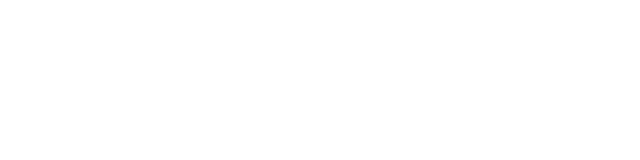
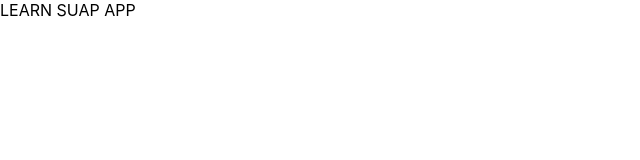
Before and after one commit to DGouron/learn-suap, a React (Create React App) app: page / in a window 1280 px wide. Shown: the top 160 px of the page, without its empty margins (0-640 px from the left). Built offline with nearby package versions, Linux system fonts and the light colour scheme.

Commit message:
Update App.js

```diff
--- a/src/components/App.js
+++ b/src/components/App.js
@@ -4,6 +4,7 @@
   return (
     <div className="App">
       <header className="App-header">
+        LEARN SUAP APP
       </header>
     </div>
   );
```
